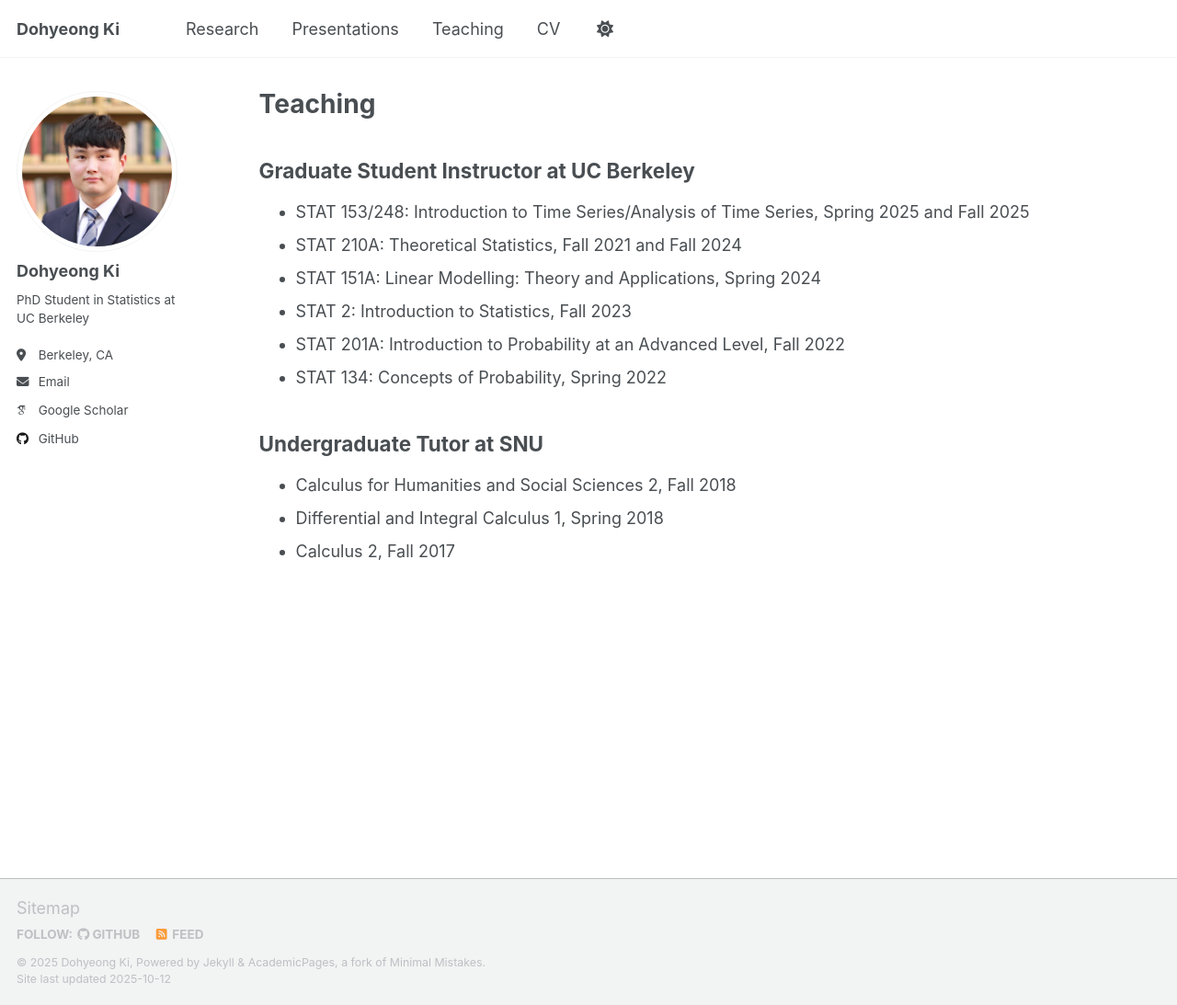
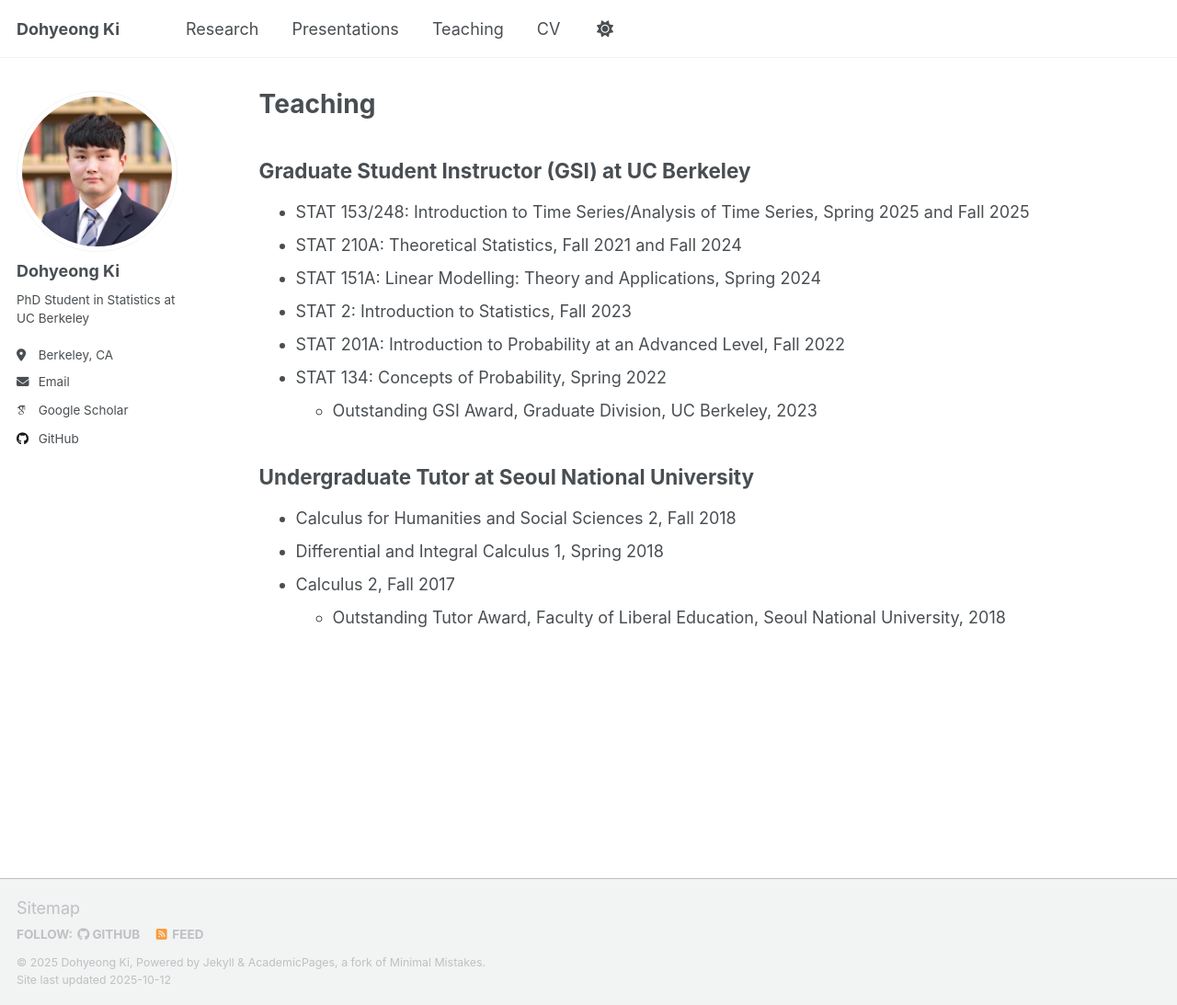
Before and after one commit to DohyeongKi/dohyeongki.github.io, a Jekyll site: the page built from _pages/teaching.md, in a window 1280 px wide and 1093 px high. Shown: the whole window at 92% size. Built offline with Jekyll 4.4.1, drawn with Linux system fonts in a browser that asks for light colours; some web fonts are replaced; a script that is not in the unit is left out.

Commit message:
Update teaching

```diff
--- a/_pages/teaching.md
+++ b/_pages/teaching.md
@@ -11,18 +11,18 @@ author_profile: true
   {% include archive-single.html %}
 {% endfor %}
 
-## Graduate Student Instructor at UC Berkeley
-
+## Graduate Student Instructor (GSI) at UC Berkeley
 - STAT 153/248: Introduction to Time Series/Analysis of Time Series, Spring 2025 and Fall 2025
 - STAT 210A: Theoretical Statistics, Fall 2021 and Fall 2024
 - STAT 151A: Linear Modelling: Theory and Applications, Spring 2024
 - STAT 2: Introduction to Statistics, Fall 2023
 - STAT 201A: Introduction to Probability at an Advanced Level, Fall 2022
 - STAT 134: Concepts of Probability, Spring 2022
+  - Outstanding GSI Award, Graduate Division, UC Berkeley, 2023
 
 
-## Undergraduate Tutor at SNU
-
+## Undergraduate Tutor at Seoul National University
 - Calculus for Humanities and Social Sciences 2, Fall 2018
 - Differential and Integral Calculus 1, Spring 2018
 - Calculus 2, Fall 2017
+  - Outstanding Tutor Award, Faculty of Liberal Education, Seoul National University, 2018
```
